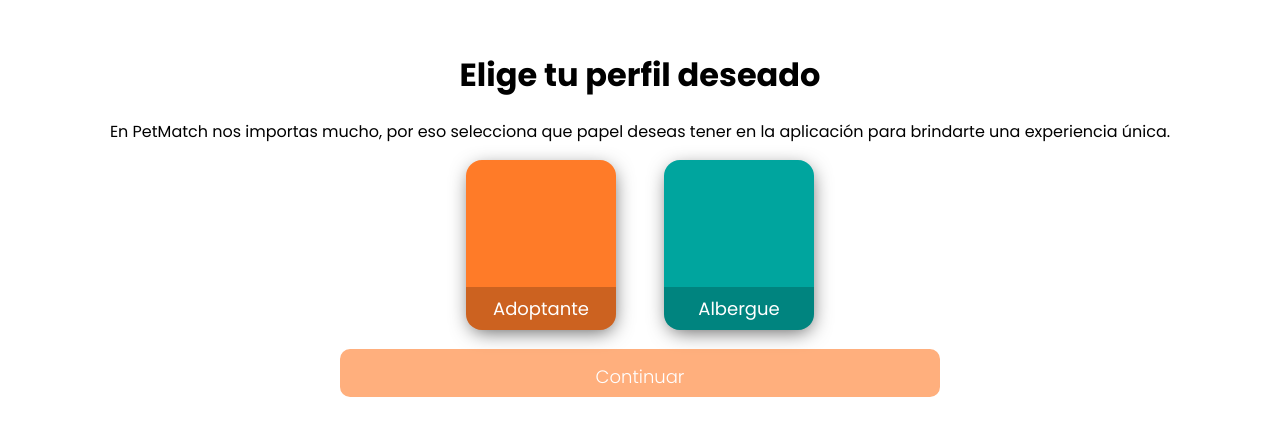
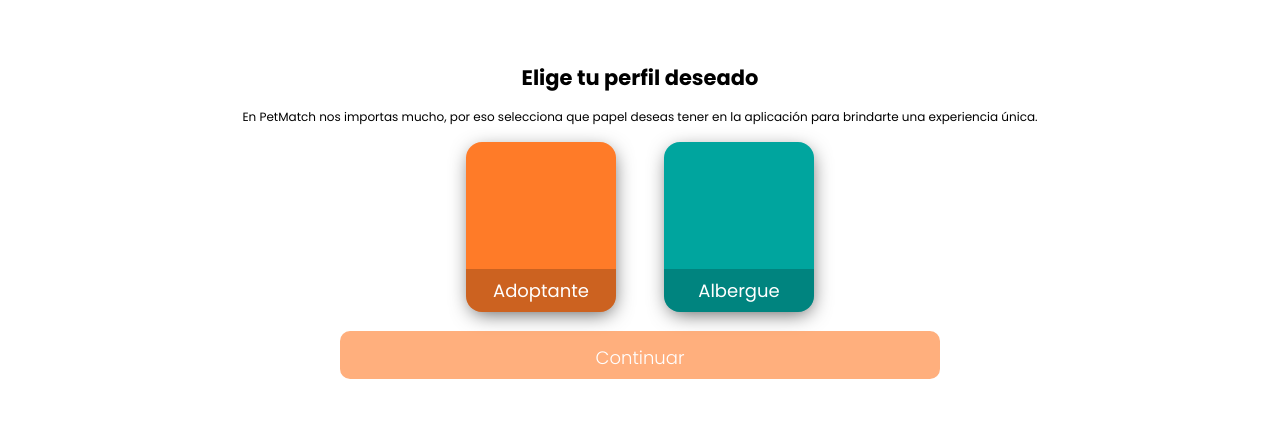
Before and after one commit to GammaFec/Gamma, a React (Create React App) app: page /choose-profile in a window 1280 px wide. Shown: the part 185-620 px from the top of the page. Built offline with nearby package versions, Linux system fonts and the light colour scheme.

Commit message:
styles to title and text

```diff
--- a/src/pages/ChooseProfile/index.tsx
+++ b/src/pages/ChooseProfile/index.tsx
@@ -1,13 +1,13 @@
 import React from "react";
 
 import ProfileRoleContainer from "./ProfileRoleContainer";
-import { StyledContainer, StyledMain, StyledText } from "./styles";
+import { StyledContainer, StyledMain, StyledText, StyledTitle } from "./styles";
 
 const ChooseProfile: React.FC = (): JSX.Element => {
     return (
         <StyledMain>
             <StyledContainer>
-                <h1>Elige tu perfil deseado</h1>
+                <StyledTitle>Elige tu perfil deseado</StyledTitle>
                 <StyledText>
                     En PetMatch nos importas mucho, por eso selecciona que papel deseas tener en la
                     aplicación para brindarte una experiencia única.
--- a/src/pages/ChooseProfile/styles.tsx
+++ b/src/pages/ChooseProfile/styles.tsx
@@ -1,4 +1,5 @@
 import styled from "styled-components";
+import { fontSizes } from "../../common/styles";
 
 export const StyledMain = styled.main`
     display: flex;
@@ -8,12 +9,18 @@ export const StyledMain = styled.main`
     width: 100vw;
 `;
 
-export const StyledText = styled.p`
-    line-height: 150%;
-`;
-
 export const StyledContainer = styled.div`
     text-align: center;
     padding: 1rem;
     max-width: 90%;
 `;
+
+export const StyledTitle = styled.h1`
+    font-size: ${fontSizes.font21};
+    line-height: 31.5px;
+`;
+
+export const StyledText = styled.p`
+    line-height: 18px;
+    font-size: ${fontSizes.font12};
+`;
```
